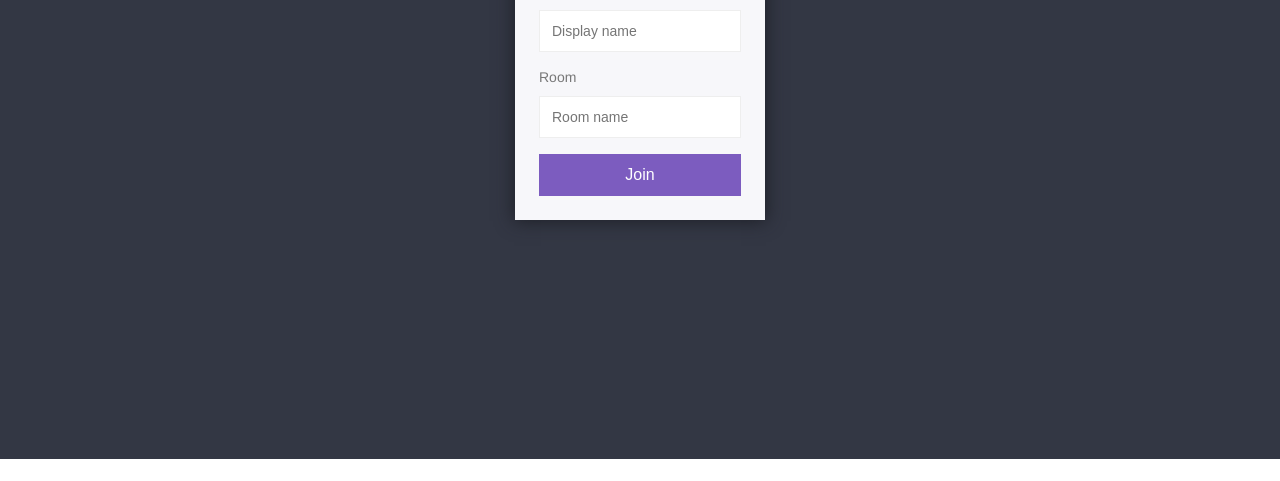
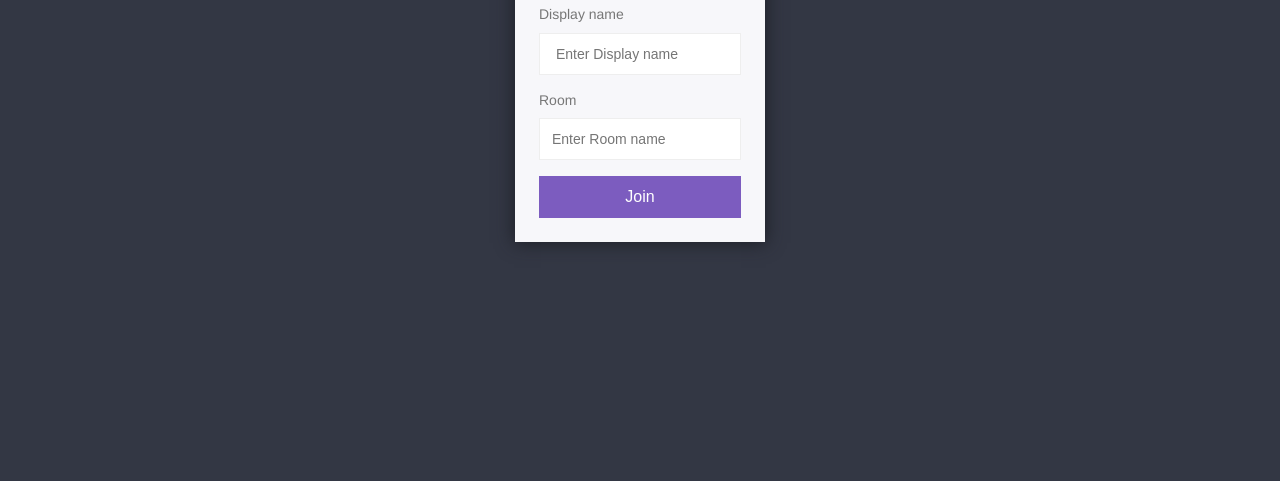
Before and after one commit to ckshitij2/Chat-application, a website: page public/index.html in a window 1280 px wide. Shown: the part 341-822 px from the top of the page. Before the commit the page ends 800 px from the top, so only its background shows below. Drawn offline with Linux system fonts and the light colour scheme.

Commit message:
Update index.html

```diff
--- a/public/index.html
+++ b/public/index.html
@@ -1,4 +1,4 @@
-<!DOCTYPE html>
+er<!DOCTYPE html>
 <html>
 
 <head>
@@ -15,9 +15,9 @@
             <h1>Join</h1>
             <form action="/chat.html">
                 <label>Display name</label>
-                <input type="text" name="username" placeholder="Display name" required>
+                <input type="text" name="username" placeholder=" Enter Display name" required>
                 <label>Room</label>
-                <input type="text" name="room" placeholder="Room name" required>
+                <input type="text" name="room" placeholder="Enter Room name" required>
                 <button>Join</button>
             </form>
 
```
